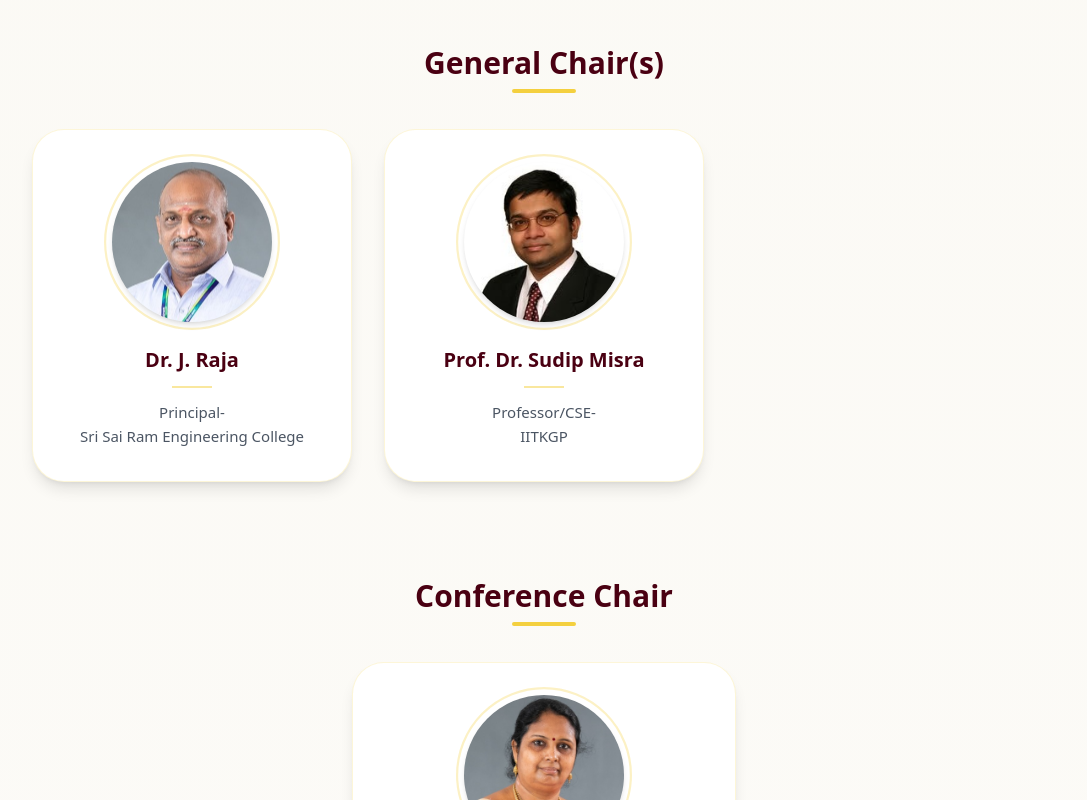
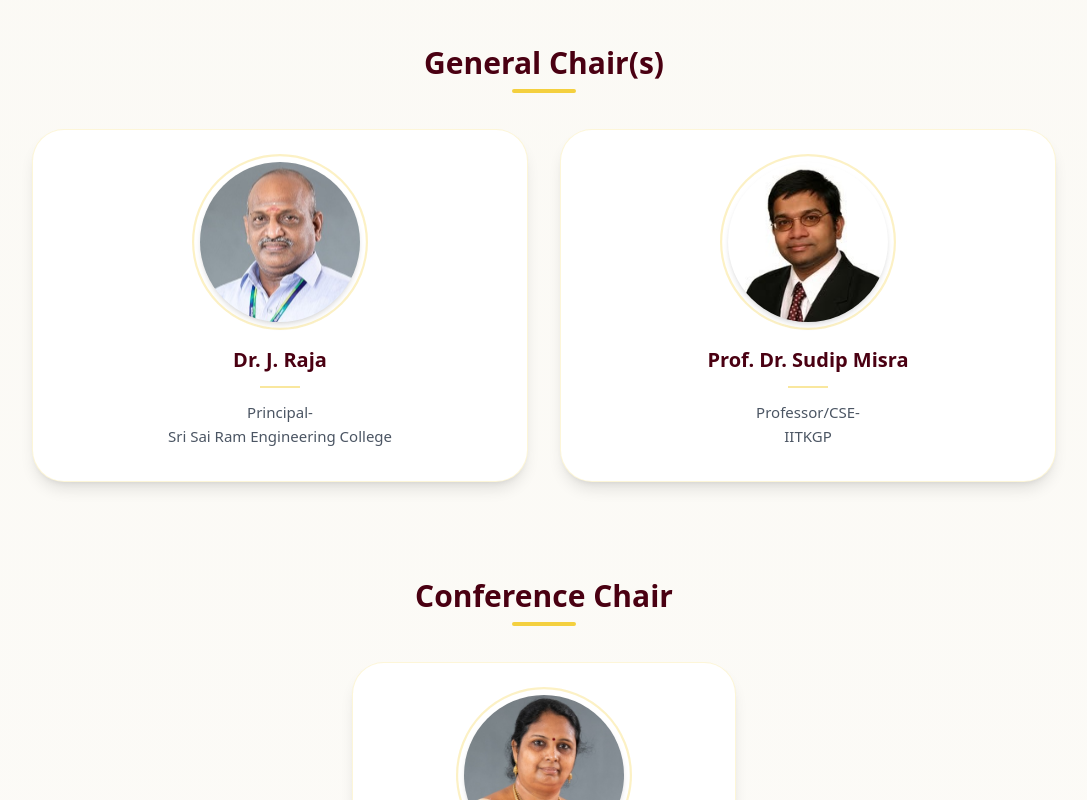
Before and after one commit to Dhilipkumar1906/indicon2026, a React (Vite) app: page /committee in a window 1280 px wide. Shown: the part 1760-2560 px from the top of the page, without its empty margins (96-1183 px from the left). Built offline with nearby package versions, Linux system fonts and the light colour scheme.

Commit message:
Update Committee.jsx
Committee Alignment

```diff
--- a/src/Pages/Committee.jsx
+++ b/src/Pages/Committee.jsx
@@ -38,7 +38,7 @@ export default function Committee() {
         { name: "Dr. J. Raja", role: "Principal-\nSri Sai Ram Engineering College", image: "/committee/11.jpg" },
         { name: "Prof. Dr. Sudip Misra", role: "Professor/CSE-\nIITKGP", image: "/committee/12.jpg" },
       ],
-      colSpan: "sm:grid-cols-2 md:grid-cols-3 lg:max-w-5xl mx-auto",
+      colSpan: "sm:grid-cols-2 lg:max-w-5xl mx-auto",
     },
     {
       sectionName: "Conference Chair",
@@ -116,7 +116,7 @@ export default function Committee() {
         { name: "Dr. J. Arputha\nVijayaselvi Jan", role: "Principal-Kings Engg College", image: "/committee/34.jpg" },
        // { name: "Dr. Ramalatha Marimuthu", role: "Vice-Chairman –Industry MAS", image: "/committee/35.jpg" },
       ],
-      colSpan: "sm:grid-cols-2 md:grid-cols-3 max-w-5xl mx-auto",
+      colSpan: "sm:grid-cols-2 max-w-5xl mx-auto",
     },
     {
       sectionName: "Operations & Logistics Committees",
```
